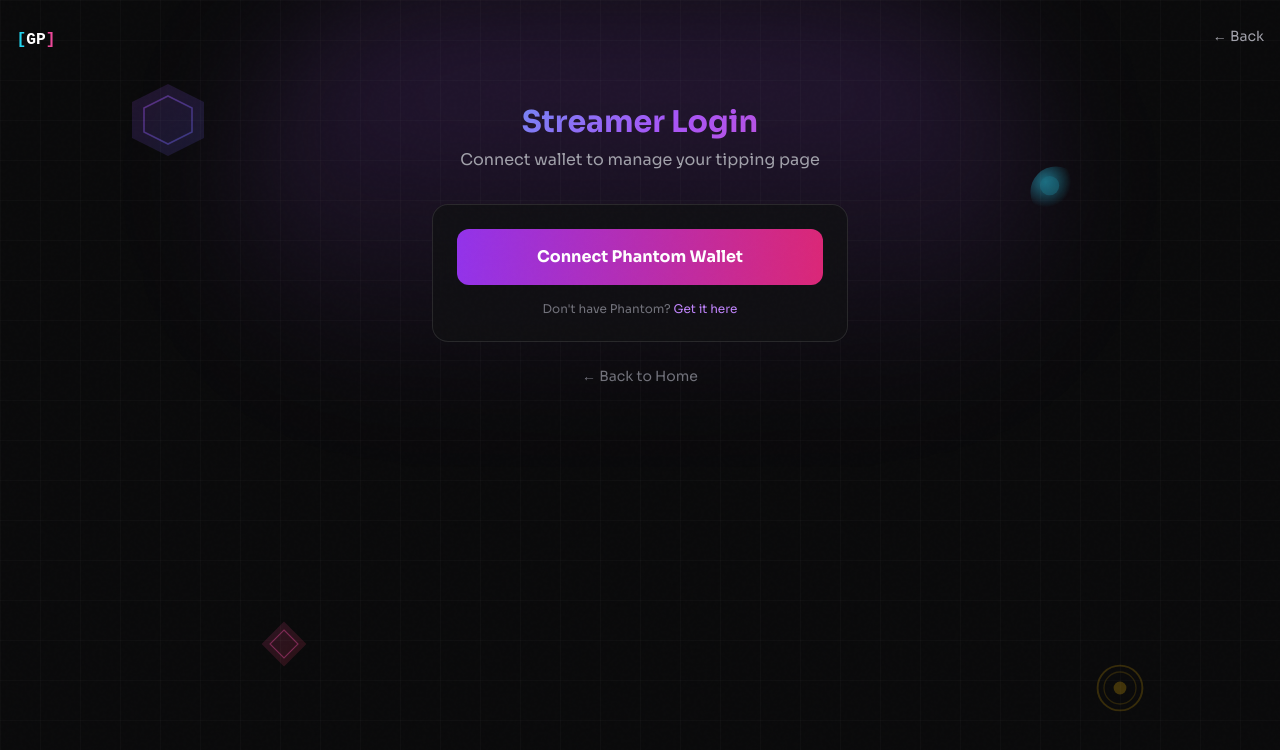
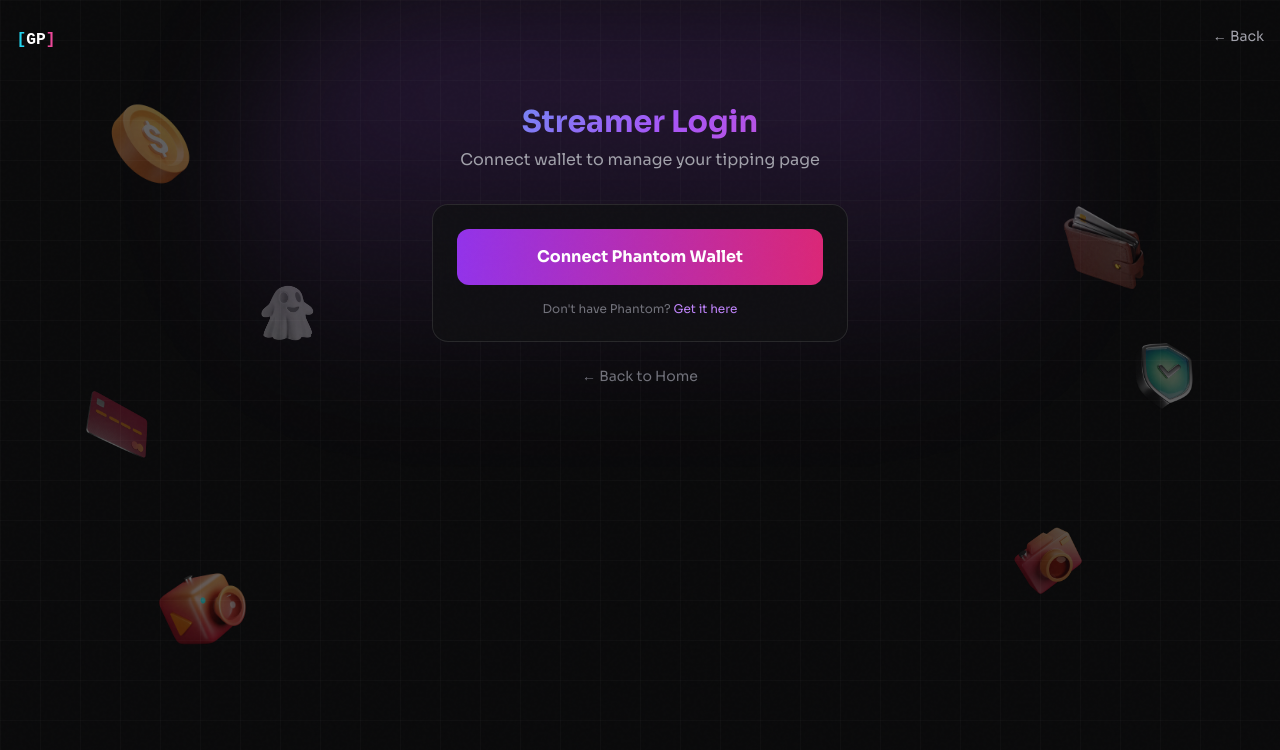
Before and after one commit to Gliana-Labs/gliana-pay-web, a SvelteKit app: page /login in a window 1280 px wide. Shown: the top 750 px of the page. Built offline with nearby package versions, Linux system fonts and the light colour scheme.

Commit message:
fix: add PNG floating icons to all pages

```diff
--- a/src/routes/+page.svelte
+++ b/src/routes/+page.svelte
@@ -28,11 +28,13 @@
 
   <!-- Floating icons -->
   <div class="absolute inset-0 pointer-events-none overflow-hidden">
-    <img src="/3dicons-dollar-dynamic-color.png" alt="" class="absolute top-[15%] left-[8%] w-28 h-28 opacity-40 float" />
-    <img src="/3dicons-wallet-dynamic-color.png" alt="" class="absolute top-[25%] right-[12%] w-28 h-28 opacity-40 float" style="animation-delay: 0.5s;" />
-    <img src="/3dicons-credit-card-dynamic-color.png" alt="" class="absolute top-[50%] left-[5%] w-24 h-24 opacity-35 float" style="animation-delay: 1s;" />
-    <img src="/3dicons-shield-dynamic-color.png" alt="" class="absolute top-[45%] right-[8%] w-26 h-26 opacity-35 float" style="animation-delay: 1.5s;" />
-    <img src="/3dicons-video-cam-dynamic-color.png" alt="" class="absolute bottom-[15%] left-[15%] w-28 h-28 opacity-40 float" style="animation-delay: 2s;" />
+    <img src="/3dicons-dollar-dynamic-color.png" alt="" class="absolute top-[12%] left-[8%] w-24 h-24 opacity-40 float" />
+    <img src="/3dicons-wallet-dynamic-color.png" alt="" class="absolute top-[25%] right-[10%] w-24 h-24 opacity-40 float" style="animation-delay: 0.5s;" />
+    <img src="/3dicons-credit-card-dynamic-color.png" alt="" class="absolute top-[48%] left-[6%] w-20 h-20 opacity-35 float" style="animation-delay: 1s;" />
+    <img src="/3dicons-shield-dynamic-color.png" alt="" class="absolute top-[42%] right-[6%] w-20 h-20 opacity-35 float" style="animation-delay: 1.5s;" />
+    <img src="/3dicons-video-cam-dynamic-color.png" alt="" class="absolute bottom-[18%] left-[12%] w-24 h-24 opacity-40 float" style="animation-delay: 2s;" />
+    <img src="/3dicons-camera-dynamic-color.png" alt="" class="absolute bottom-[25%] right-[15%] w-20 h-20 opacity-35 float" style="animation-delay: 2.5s;" />
+    <img src="/3dicons-ghost-dynamic-color.png" alt="" class="absolute top-[35%] left-[20%] w-16 h-16 opacity-30 float" style="animation-delay: 0.8s;" />
   </div>
 
   <div class="relative z-10 min-h-screen flex flex-col items-center justify-center px-4">
--- a/src/routes/[slug]/+page.svelte
+++ b/src/routes/[slug]/+page.svelte
@@ -225,55 +225,15 @@
 </script>
 
 <div class="min-h-screen bg-[#0a0a0b] text-white font-['Sora'] relative overflow-hidden">
-  <!-- Floating 3D-style shapes -->
+  <!-- Floating icons -->
   <div class="absolute inset-0 pointer-events-none overflow-hidden">
-    <!-- Hexagon with glow -->
-    <div class="absolute top-20 left-[10%] w-20 h-20 opacity-50 float">
-      <svg class="w-full h-full" viewBox="0 0 100 100">
-        <defs>
-          <linearGradient id="hex1s" x1="0%" y1="0%" x2="100%" y2="100%">
-            <stop offset="0%" style="stop-color:#a855f7;stop-opacity:1" />
-            <stop offset="100%" style="stop-color:#6366f1;stop-opacity:1" />
-          </linearGradient>
-        </defs>
-        <polygon points="50,5 95,27.5 95,72.5 50,95 5,72.5 5,27.5" fill="url(#hex1s)" opacity="0.3"/>
-        <polygon points="50,20 80,35 80,65 50,80 20,65 20,35" fill="none" stroke="url(#hex1s)" stroke-width="2"/>
-      </svg>
-    </div>
-    <!-- Glowing orb -->
-    <div class="absolute top-40 right-[15%] w-16 h-16 opacity-50 float" style="animation-delay: 0.5s;">
-      <svg class="w-full h-full" viewBox="0 0 100 100">
-        <defs>
-          <radialGradient id="orb1s" cx="30%" cy="30%">
-            <stop offset="0%" style="stop-color:#22d3ee;stop-opacity:1" />
-            <stop offset="100%" style="stop-color:#22d3ee;stop-opacity:0" />
-          </radialGradient>
-        </defs>
-        <circle cx="50" cy="50" r="40" fill="url(#orb1s)"/>
-        <circle cx="40" cy="40" r="15" fill="#22d3ee" opacity="0.5"/>
-      </svg>
-    </div>
-    <!-- Diamond shape -->
-    <div class="absolute bottom-32 left-[20%] w-14 h-14 opacity-50 float" style="animation-delay: 1s;">
-      <svg class="w-full h-full" viewBox="0 0 100 100">
-        <defs>
-          <linearGradient id="diam1s" x1="0%" y1="0%" x2="100%" y2="100%">
-            <stop offset="0%" style="stop-color:#ec4899;stop-opacity:1" />
-            <stop offset="100%" style="stop-color:#f43f5e;stop-opacity:1" />
-          </linearGradient>
-        </defs>
-        <polygon points="50,10 90,50 50,90 10,50" fill="url(#diam1s)" opacity="0.3"/>
-        <polygon points="50,25 75,50 50,75 25,50" fill="none" stroke="#ec4899" stroke-width="2"/>
-      </svg>
-    </div>
-    <!-- Ring -->
-    <div class="absolute bottom-20 right-[10%] w-16 h-16 opacity-50 float" style="animation-delay: 1.5s;">
-      <svg class="w-full h-full" viewBox="0 0 100 100">
-        <circle cx="50" cy="50" r="35" fill="none" stroke="#eab308" stroke-width="3" opacity="0.4"/>
-        <circle cx="50" cy="50" r="25" fill="none" stroke="#eab308" stroke-width="2" opacity="0.3"/>
-        <circle cx="50" cy="50" r="10" fill="#eab308" opacity="0.5"/>
-      </svg>
-    </div>
+    <img src="/3dicons-dollar-dynamic-color.png" alt="" class="absolute top-[12%] left-[8%] w-24 h-24 opacity-40 float" />
+    <img src="/3dicons-wallet-dynamic-color.png" alt="" class="absolute top-[25%] right-[10%] w-24 h-24 opacity-40 float" style="animation-delay: 0.5s;" />
+    <img src="/3dicons-credit-card-dynamic-color.png" alt="" class="absolute top-[48%] left-[6%] w-20 h-20 opacity-35 float" style="animation-delay: 1s;" />
+    <img src="/3dicons-shield-dynamic-color.png" alt="" class="absolute top-[42%] right-[6%] w-20 h-20 opacity-35 float" style="animation-delay: 1.5s;" />
+    <img src="/3dicons-video-cam-dynamic-color.png" alt="" class="absolute bottom-[18%] left-[12%] w-24 h-24 opacity-40 float" style="animation-delay: 2s;" />
+    <img src="/3dicons-camera-dynamic-color.png" alt="" class="absolute bottom-[25%] right-[15%] w-20 h-20 opacity-35 float" style="animation-delay: 2.5s;" />
+    <img src="/3dicons-ghost-dynamic-color.png" alt="" class="absolute top-[35%] left-[20%] w-16 h-16 opacity-30 float" style="animation-delay: 0.8s;" />
   </div>
 
   <div class="absolute inset-0 overflow-hidden">
--- a/src/routes/dashboard/+page.svelte
+++ b/src/routes/dashboard/+page.svelte
@@ -65,55 +65,15 @@
 </script>
 
 <div class="min-h-screen bg-[#0a0a0b] text-white font-['Sora'] relative overflow-hidden">
-  <!-- Floating 3D-style shapes -->
+  <!-- Floating icons -->
   <div class="absolute inset-0 pointer-events-none overflow-hidden">
-    <!-- Hexagon with glow -->
-    <div class="absolute top-20 left-[10%] w-24 h-24 opacity-50 float">
-      <svg class="w-full h-full" viewBox="0 0 100 100">
-        <defs>
-          <linearGradient id="hex1d" x1="0%" y1="0%" x2="100%" y2="100%">
-            <stop offset="0%" style="stop-color:#a855f7;stop-opacity:1" />
-            <stop offset="100%" style="stop-color:#6366f1;stop-opacity:1" />
-          </linearGradient>
-        </defs>
-        <polygon points="50,5 95,27.5 95,72.5 50,95 5,72.5 5,27.5" fill="url(#hex1d)" opacity="0.5"/>
-        <polygon points="50,20 80,35 80,65 50,80 20,65 20,35" fill="none" stroke="url(#hex1d)" stroke-width="3"/>
-      </svg>
-    </div>
-    <!-- Glowing orb -->
-    <div class="absolute top-40 right-[15%] w-20 h-20 opacity-50 float" style="animation-delay: 0.5s;">
-      <svg class="w-full h-full" viewBox="0 0 100 100">
-        <defs>
-          <radialGradient id="orb1d" cx="30%" cy="30%">
-            <stop offset="0%" style="stop-color:#22d3ee;stop-opacity:1" />
-            <stop offset="100%" style="stop-color:#22d3ee;stop-opacity:0" />
-          </radialGradient>
-        </defs>
-        <circle cx="50" cy="50" r="40" fill="url(#orb1d)"/>
-        <circle cx="40" cy="40" r="15" fill="#22d3ee" opacity="0.7"/>
-      </svg>
-    </div>
-    <!-- Diamond shape -->
-    <div class="absolute bottom-32 left-[20%] w-20 h-20 opacity-50 float" style="animation-delay: 1s;">
-      <svg class="w-full h-full" viewBox="0 0 100 100">
-        <defs>
-          <linearGradient id="diam1d" x1="0%" y1="0%" x2="100%" y2="100%">
-            <stop offset="0%" style="stop-color:#ec4899;stop-opacity:1" />
-            <stop offset="100%" style="stop-color:#f43f5e;stop-opacity:1" />
-          </linearGradient>
-        </defs>
-        <polygon points="50,10 90,50 50,90 10,50" fill="url(#diam1d)" opacity="0.5"/>
-        <polygon points="50,25 75,50 50,75 25,50" fill="none" stroke="#ec4899" stroke-width="3"/>
-      </svg>
-    </div>
-    <!-- Ring -->
-    <div class="absolute bottom-20 right-[10%] w-20 h-20 opacity-50 float" style="animation-delay: 1.5s;">
-      <svg class="w-full h-full" viewBox="0 0 100 100">
-        <circle cx="50" cy="50" r="35" fill="none" stroke="#eab308" stroke-width="3" opacity="0.6"/>
-        <circle cx="50" cy="50" r="25" fill="none" stroke="#eab308" stroke-width="2" opacity="0.5"/>
-        <circle cx="50" cy="50" r="10" fill="#eab308" opacity="0.7"/>
-      </svg>
-    </div>
+    <img src="/3dicons-dollar-dynamic-color.png" alt="" class="absolute top-[12%] left-[8%] w-24 h-24 opacity-40 float" />
+    <img src="/3dicons-wallet-dynamic-color.png" alt="" class="absolute top-[25%] right-[10%] w-24 h-24 opacity-40 float" style="animation-delay: 0.5s;" />
+    <img src="/3dicons-credit-card-dynamic-color.png" alt="" class="absolute top-[48%] left-[6%] w-20 h-20 opacity-35 float" style="animation-delay: 1s;" />
+    <img src="/3dicons-shield-dynamic-color.png" alt="" class="absolute top-[42%] right-[6%] w-20 h-20 opacity-35 float" style="animation-delay: 1.5s;" />
+    <img src="/3dicons-video-cam-dynamic-color.png" alt="" class="absolute bottom-[18%] left-[12%] w-24 h-24 opacity-40 float" style="animation-delay: 2s;" />
+    <img src="/3dicons-camera-dynamic-color.png" alt="" class="absolute bottom-[25%] right-[15%] w-20 h-20 opacity-35 float" style="animation-delay: 2.5s;" />
+    <img src="/3dicons-ghost-dynamic-color.png" alt="" class="absolute top-[35%] left-[20%] w-16 h-16 opacity-30 float" style="animation-delay: 0.8s;" />
   </div>
 
   <!-- Header -->
--- a/src/routes/login/+page.svelte
+++ b/src/routes/login/+page.svelte
@@ -383,55 +383,15 @@
 {#if showDashboard}
   <!-- Dashboard View -->
   <div class="min-h-screen bg-[#0a0a0b] text-white font-['Sora'] relative overflow-hidden">
-    <!-- Floating 3D-style shapes -->
+    <!-- Floating icons -->
     <div class="absolute inset-0 pointer-events-none overflow-hidden">
-      <!-- Hexagon with glow -->
-      <div class="absolute top-20 left-[10%] w-20 h-20 opacity-50 float">
-        <svg class="w-full h-full" viewBox="0 0 100 100">
-          <defs>
-            <linearGradient id="hex1" x1="0%" y1="0%" x2="100%" y2="100%">
-              <stop offset="0%" style="stop-color:#a855f7;stop-opacity:1" />
-              <stop offset="100%" style="stop-color:#6366f1;stop-opacity:1" />
-            </linearGradient>
-          </defs>
-          <polygon points="50,5 95,27.5 95,72.5 50,95 5,72.5 5,27.5" fill="url(#hex1)" opacity="0.3"/>
-          <polygon points="50,20 80,35 80,65 50,80 20,65 20,35" fill="none" stroke="url(#hex1)" stroke-width="2"/>
-        </svg>
-      </div>
-      <!-- Glowing orb -->
-      <div class="absolute top-40 right-[15%] w-16 h-16 opacity-50 float" style="animation-delay: 0.5s;">
-        <svg class="w-full h-full" viewBox="0 0 100 100">
-          <defs>
-            <radialGradient id="orb1" cx="30%" cy="30%">
-              <stop offset="0%" style="stop-color:#22d3ee;stop-opacity:1" />
-              <stop offset="100%" style="stop-color:#22d3ee;stop-opacity:0" />
-            </radialGradient>
-          </defs>
-          <circle cx="50" cy="50" r="40" fill="url(#orb1)"/>
-          <circle cx="40" cy="40" r="15" fill="#22d3ee" opacity="0.5"/>
-        </svg>
-      </div>
-      <!-- Diamond shape -->
-      <div class="absolute bottom-32 left-[20%] w-14 h-14 opacity-50 float" style="animation-delay: 1s;">
-        <svg class="w-full h-full" viewBox="0 0 100 100">
-          <defs>
-            <linearGradient id="diam1" x1="0%" y1="0%" x2="100%" y2="100%">
-              <stop offset="0%" style="stop-color:#ec4899;stop-opacity:1" />
-              <stop offset="100%" style="stop-color:#f43f5e;stop-opacity:1" />
-            </linearGradient>
-          </defs>
-          <polygon points="50,10 90,50 50,90 10,50" fill="url(#diam1)" opacity="0.3"/>
-          <polygon points="50,25 75,50 50,75 25,50" fill="none" stroke="#ec4899" stroke-width="2"/>
-        </svg>
-      </div>
-      <!-- Ring -->
-      <div class="absolute bottom-20 right-[10%] w-16 h-16 opacity-50 float" style="animation-delay: 1.5s;">
-        <svg class="w-full h-full" viewBox="0 0 100 100">
-          <circle cx="50" cy="50" r="35" fill="none" stroke="#eab308" stroke-width="3" opacity="0.4"/>
-          <circle cx="50" cy="50" r="25" fill="none" stroke="#eab308" stroke-width="2" opacity="0.3"/>
-          <circle cx="50" cy="50" r="10" fill="#eab308" opacity="0.5"/>
-        </svg>
-      </div>
+      <img src="/3dicons-dollar-dynamic-color.png" alt="" class="absolute top-[12%] left-[8%] w-24 h-24 opacity-40 float" />
+      <img src="/3dicons-wallet-dynamic-color.png" alt="" class="absolute top-[25%] right-[10%] w-24 h-24 opacity-40 float" style="animation-delay: 0.5s;" />
+      <img src="/3dicons-credit-card-dynamic-color.png" alt="" class="absolute top-[48%] left-[6%] w-20 h-20 opacity-35 float" style="animation-delay: 1s;" />
+      <img src="/3dicons-shield-dynamic-color.png" alt="" class="absolute top-[42%] right-[6%] w-20 h-20 opacity-35 float" style="animation-delay: 1.5s;" />
+      <img src="/3dicons-video-cam-dynamic-color.png" alt="" class="absolute bottom-[18%] left-[12%] w-24 h-24 opacity-40 float" style="animation-delay: 2s;" />
+      <img src="/3dicons-camera-dynamic-color.png" alt="" class="absolute bottom-[25%] right-[15%] w-20 h-20 opacity-35 float" style="animation-delay: 2.5s;" />
+      <img src="/3dicons-ghost-dynamic-color.png" alt="" class="absolute top-[35%] left-[20%] w-16 h-16 opacity-30 float" style="animation-delay: 0.8s;" />
     </div>
 
     <!-- Header -->
@@ -606,55 +566,15 @@
 {:else}
   <!-- Login View -->
   <div class="min-h-screen bg-[#0a0a0b] text-white font-['Sora'] relative overflow-hidden">
-    <!-- Floating 3D-style shapes -->
+    <!-- Floating icons -->
     <div class="absolute inset-0 pointer-events-none overflow-hidden">
-      <!-- Hexagon with glow -->
-      <div class="absolute top-20 left-[10%] w-20 h-20 opacity-50 float">
-        <svg class="w-full h-full" viewBox="0 0 100 100">
-          <defs>
-            <linearGradient id="hex1" x1="0%" y1="0%" x2="100%" y2="100%">
-              <stop offset="0%" style="stop-color:#a855f7;stop-opacity:1" />
-              <stop offset="100%" style="stop-color:#6366f1;stop-opacity:1" />
-            </linearGradient>
-          </defs>
-          <polygon points="50,5 95,27.5 95,72.5 50,95 5,72.5 5,27.5" fill="url(#hex1)" opacity="0.3"/>
-          <polygon points="50,20 80,35 80,65 50,80 20,65 20,35" fill="none" stroke="url(#hex1)" stroke-width="2"/>
-        </svg>
-      </div>
-      <!-- Glowing orb -->
-      <div class="absolute top-40 right-[15%] w-16 h-16 opacity-50 float" style="animation-delay: 0.5s;">
-        <svg class="w-full h-full" viewBox="0 0 100 100">
-          <defs>
-            <radialGradient id="orb1" cx="30%" cy="30%">
-              <stop offset="0%" style="stop-color:#22d3ee;stop-opacity:1" />
-              <stop offset="100%" style="stop-color:#22d3ee;stop-opacity:0" />
-            </radialGradient>
-          </defs>
-          <circle cx="50" cy="50" r="40" fill="url(#orb1)"/>
-          <circle cx="40" cy="40" r="15" fill="#22d3ee" opacity="0.5"/>
-        </svg>
-      </div>
-      <!-- Diamond shape -->
-      <div class="absolute bottom-32 left-[20%] w-14 h-14 opacity-50 float" style="animation-delay: 1s;">
-        <svg class="w-full h-full" viewBox="0 0 100 100">
-          <defs>
-            <linearGradient id="diam1" x1="0%" y1="0%" x2="100%" y2="100%">
-              <stop offset="0%" style="stop-color:#ec4899;stop-opacity:1" />
-              <stop offset="100%" style="stop-color:#f43f5e;stop-opacity:1" />
-            </linearGradient>
-          </defs>
-          <polygon points="50,10 90,50 50,90 10,50" fill="url(#diam1)" opacity="0.3"/>
-          <polygon points="50,25 75,50 50,75 25,50" fill="none" stroke="#ec4899" stroke-width="2"/>
-        </svg>
-      </div>
-      <!-- Ring -->
-      <div class="absolute bottom-20 right-[10%] w-16 h-16 opacity-50 float" style="animation-delay: 1.5s;">
-        <svg class="w-full h-full" viewBox="0 0 100 100">
-          <circle cx="50" cy="50" r="35" fill="none" stroke="#eab308" stroke-width="3" opacity="0.4"/>
-          <circle cx="50" cy="50" r="25" fill="none" stroke="#eab308" stroke-width="2" opacity="0.3"/>
-          <circle cx="50" cy="50" r="10" fill="#eab308" opacity="0.5"/>
-        </svg>
-      </div>
+      <img src="/3dicons-dollar-dynamic-color.png" alt="" class="absolute top-[12%] left-[8%] w-24 h-24 opacity-40 float" />
+      <img src="/3dicons-wallet-dynamic-color.png" alt="" class="absolute top-[25%] right-[10%] w-24 h-24 opacity-40 float" style="animation-delay: 0.5s;" />
+      <img src="/3dicons-credit-card-dynamic-color.png" alt="" class="absolute top-[48%] left-[6%] w-20 h-20 opacity-35 float" style="animation-delay: 1s;" />
+      <img src="/3dicons-shield-dynamic-color.png" alt="" class="absolute top-[42%] right-[6%] w-20 h-20 opacity-35 float" style="animation-delay: 1.5s;" />
+      <img src="/3dicons-video-cam-dynamic-color.png" alt="" class="absolute bottom-[18%] left-[12%] w-24 h-24 opacity-40 float" style="animation-delay: 2s;" />
+      <img src="/3dicons-camera-dynamic-color.png" alt="" class="absolute bottom-[25%] right-[15%] w-20 h-20 opacity-35 float" style="animation-delay: 2.5s;" />
+      <img src="/3dicons-ghost-dynamic-color.png" alt="" class="absolute top-[35%] left-[20%] w-16 h-16 opacity-30 float" style="animation-delay: 0.8s;" />
     </div>
 
     <div class="absolute inset-0 overflow-hidden">
```
